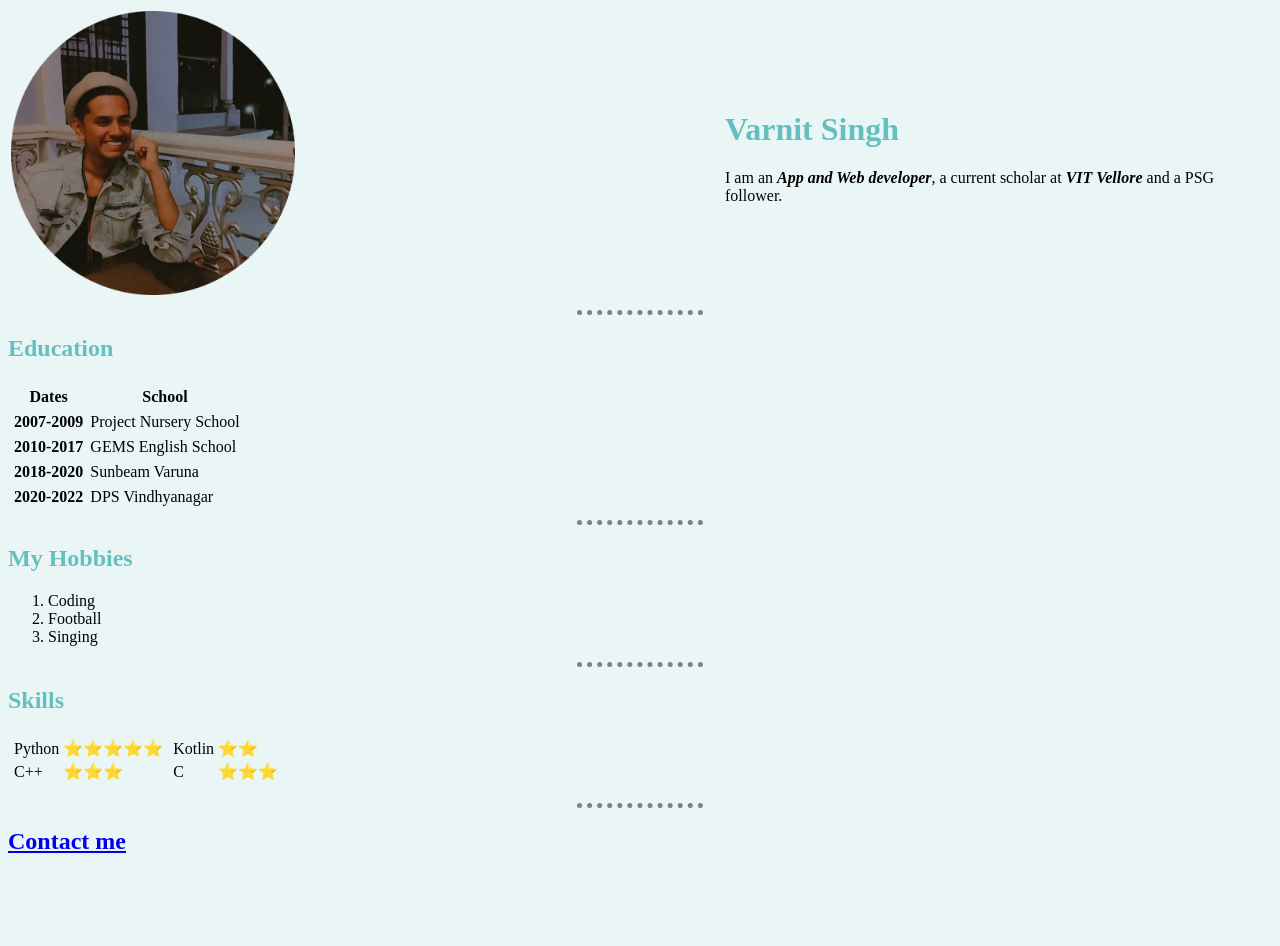
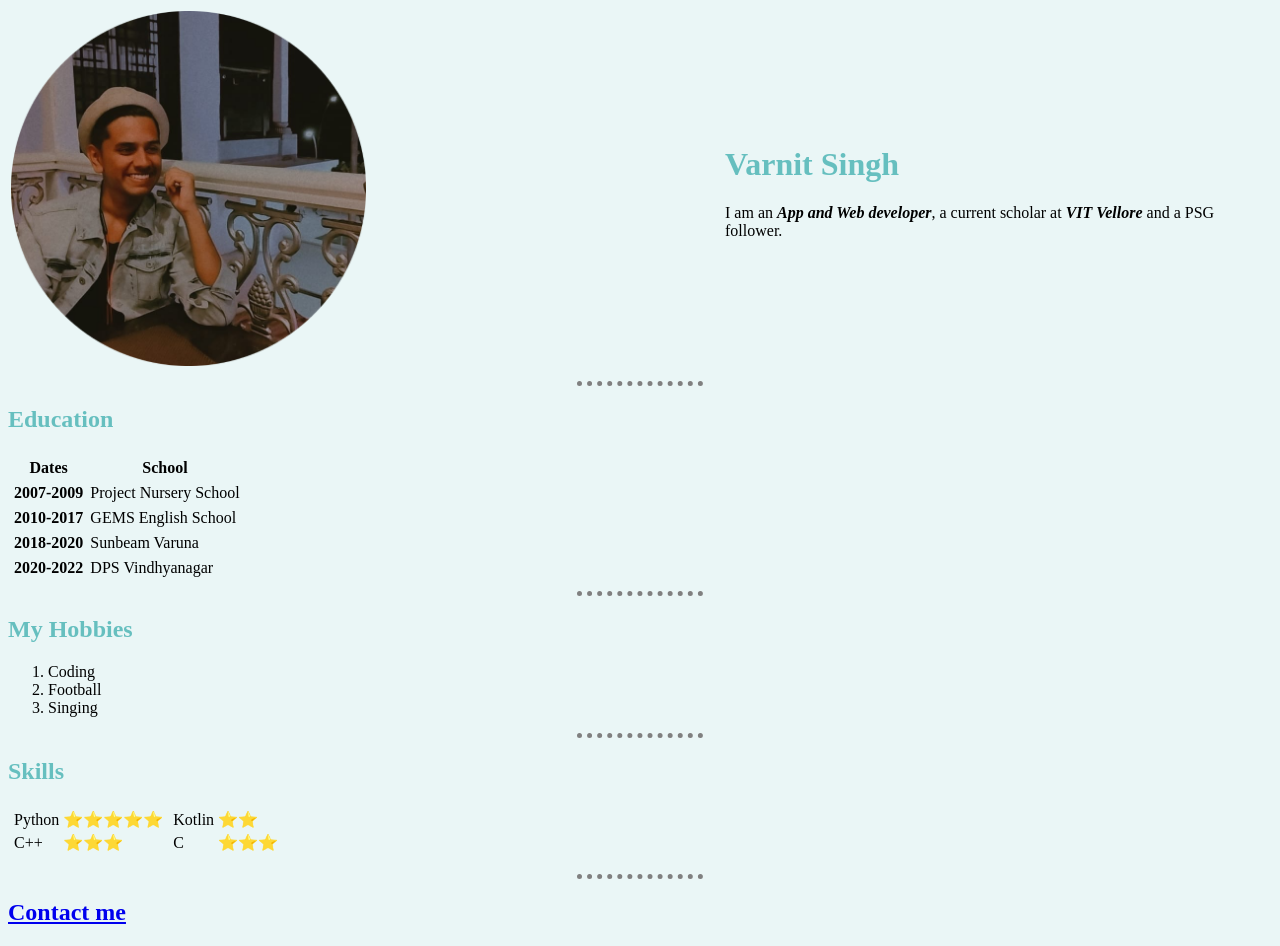
Before and after one commit to varnit-ta/cv, a plain HTML site: page index.html in a window 1280 px wide. Before the commit the page ends 875 px from the top, so only its background shows below. Drawn offline with Linux system fonts and the light colour scheme.

Commit message:
Update index.html

```diff
--- a/index.html
+++ b/index.html
@@ -12,7 +12,7 @@
 <body>
 	<table cellspacing="2">
 		<tr>
-			<td><img src="Images/Varnit.png" alt="Varnit's pic" width="40%" height="40%"></td>
+			<td><img src="Images/Varnit.png" alt="Varnit's pic" width="50%" height="50%"></td>
 			<td>
 				<h1>Varnit Singh</h1>
 				<p>I am an <strong><em>App and Web developer</em></strong>, a current scholar at <strong><em>VIT Vellore</em></strong> and a PSG follower.</p>
```
